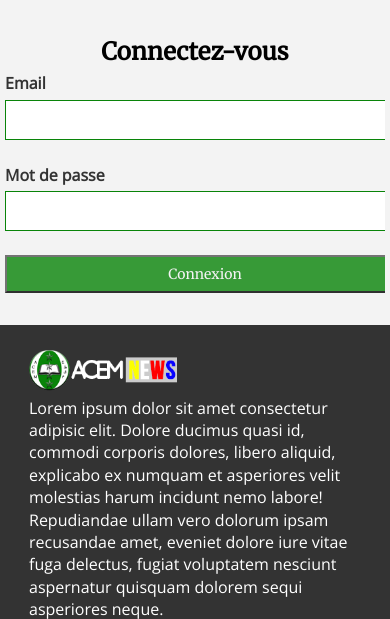
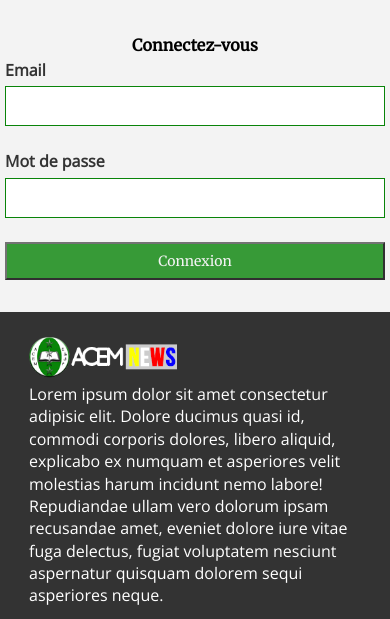
Before and after one commit to alfahami/acem.tech, a PHP site: page /login.html in a window 390 px wide. Shown: the part 195-814 px from the top of the page. Run offline with PHP 8.4, Linux system fonts and the light colour scheme; some libraries are stand-ins or nearby versions.

Commit message:
mobile-version

```diff
--- a/assets/css/style.css
+++ b/assets/css/style.css
@@ -970,14 +970,16 @@ textarea::placeholder {
 }
 
 @media(max-width: 500px){
-  #register-form input {
-    width: 100%;
+  #register h3,
+  #login h3 {
+    font-size: 1rem;
   }
 }
 
-@media(max-width: 900px){
-  #register-form input {
-    width: 60%;
+@media (max-width: 400px){
+  #register-form,
+  #login-form {
+    width: 100%;
   }
 }
 
```
